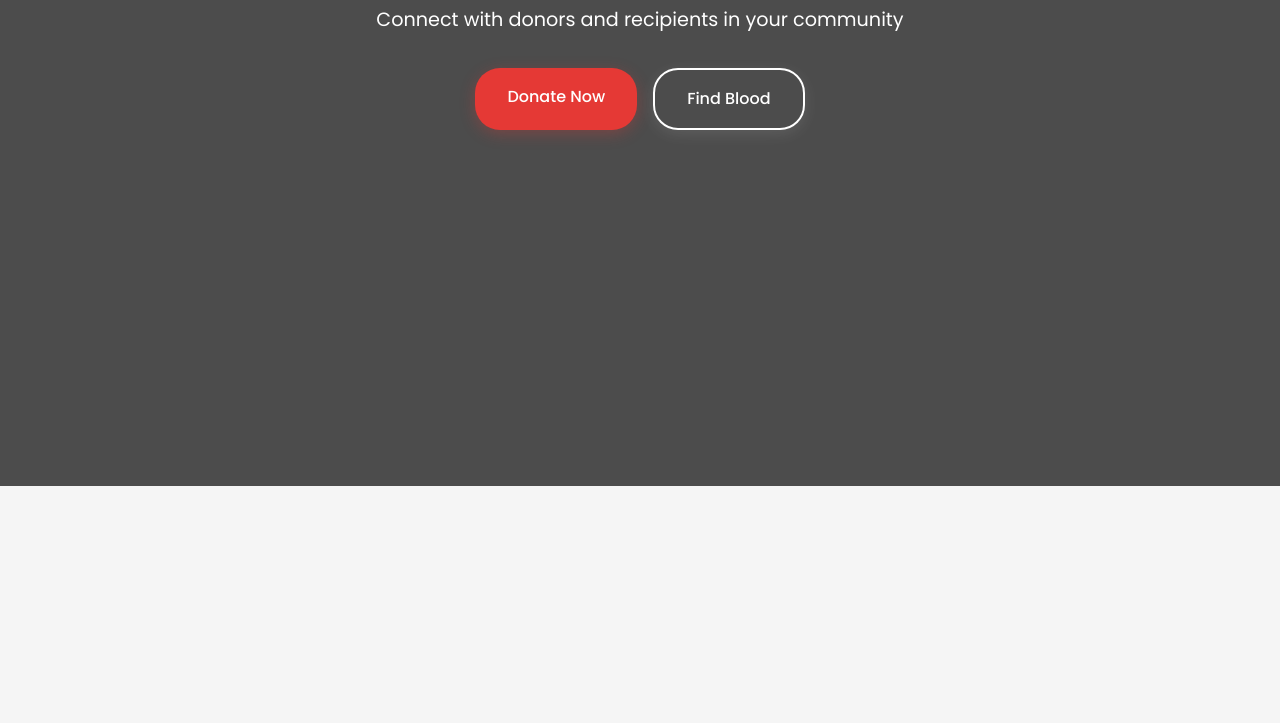
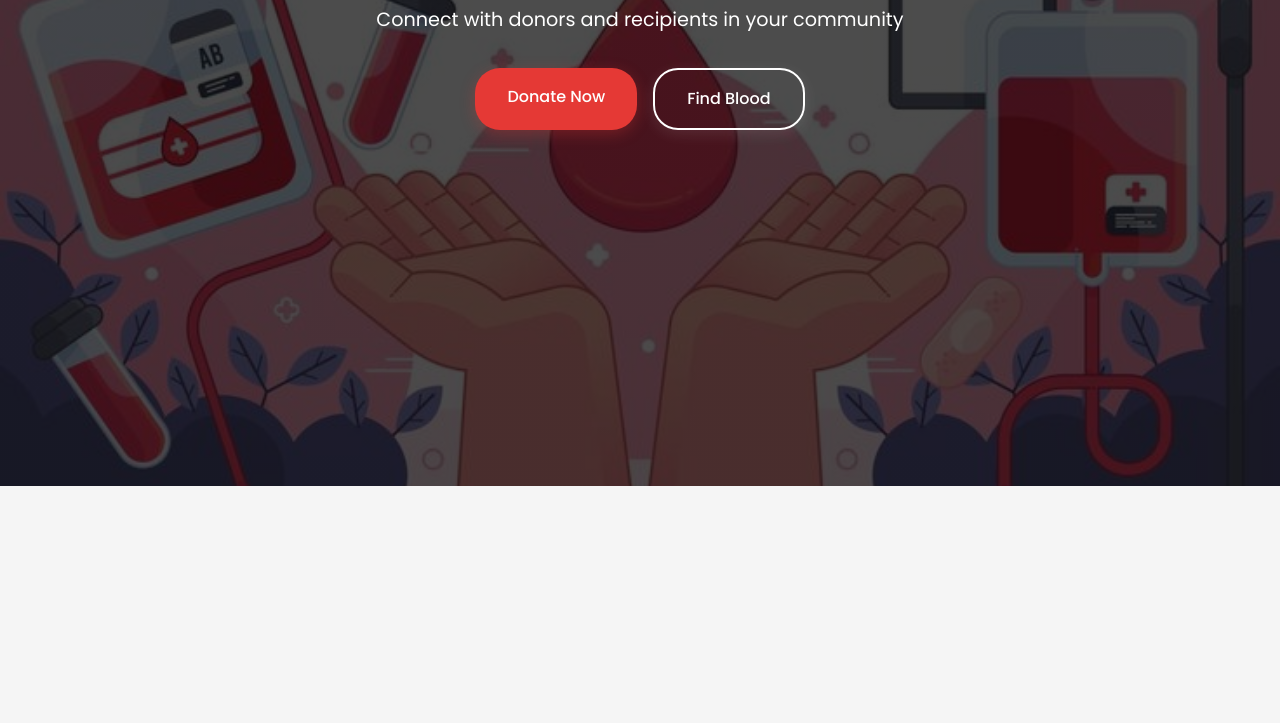
Before and after one commit to Ashwin-28/Blood_Bank_Management, a plain HTML site: page templates/home.html in a window 1280 px wide. Shown: the part 314-1037 px from the top of the page. Drawn offline with Linux system fonts and the light colour scheme.

Commit message:
image path 2

```diff
--- a/static/css/home.css
+++ b/static/css/home.css
@@ -19,7 +19,7 @@ body {
 
 /* Hero Section */
 .hero {
-    background: linear-gradient(rgba(0,0,0,0.7), rgba(0,0,0,0.7)), url('/static/images/Download\ Blood\ Donation\ Equipment\ Background\ for\ free.jpeg Blood\ Donation\ Equipment\ Background\ for\ free.jpeg');
+    background: linear-gradient(rgba(0,0,0,0.7), rgba(0,0,0,0.7)), url('/static/images/home_logo.jpeg');
     background-size: cover;
     background-position: center;
     height: 100vh;
```
Also changed, not shown: static/images/home_logo.jpeg (renamed from static/images/Download Blood Donation Equipment Background for free.jpeg).
